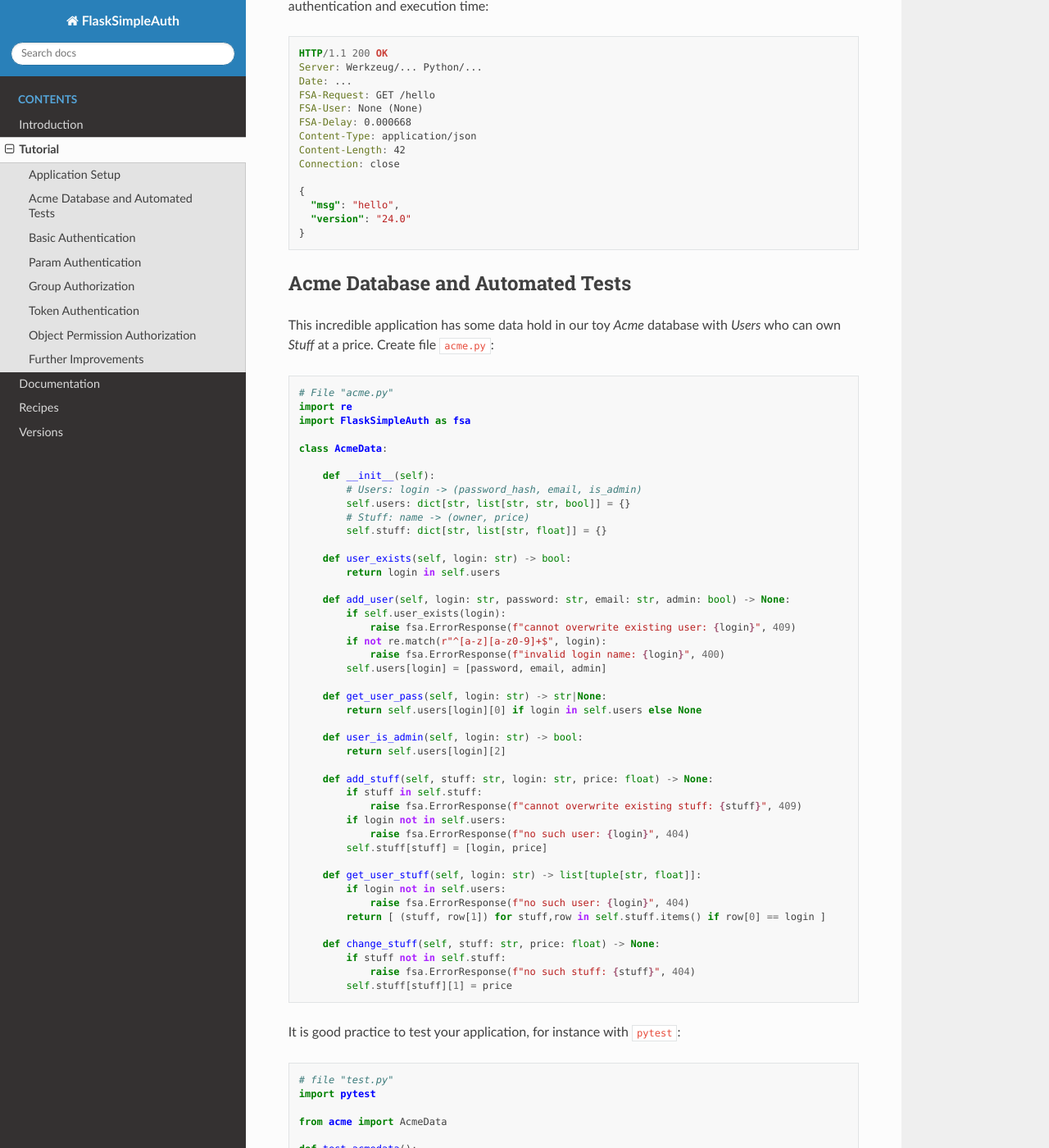
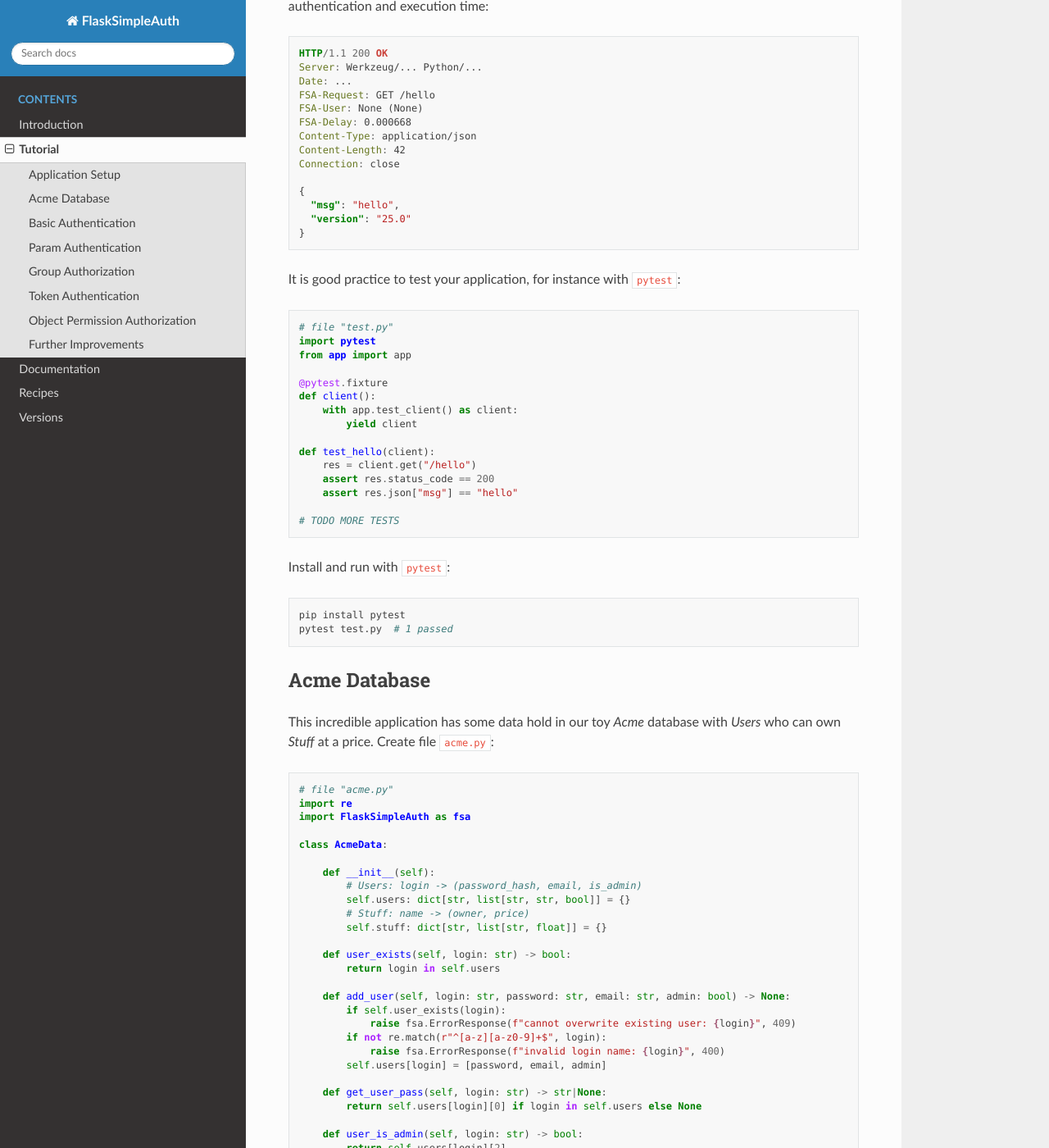
Before and after one commit to zx80/flask-simple-auth, a Sphinx documentation site: the page built from docs/TUTORIAL.md, in a window 1280 px wide and 1400 px high, scrolled down 1472 px. Shown: the whole window at 82% size. Built offline with Sphinx 7.4.7 and the Read the Docs theme 2.0.0, drawn with Linux system fonts in a browser that asks for light colours; pages that are not in the unit, such as notebooks, are missing from menus; some of the changed text lies outside the part shown.

Commit message:
move pytest init in setup

````diff
--- a/docs/TUTORIAL.md
+++ b/docs/TUTORIAL.md
@@ -30,7 +30,7 @@ The `authorize` route parameter is mandatory to declare authorization
 requirements on the route. If not set, the route is closed (403).
 
 ```python
-# File "app.py"
+# file "app.py"
 
 # necessary for debug messages to show up…
 import logging
@@ -54,7 +54,7 @@ def get_hello():
 Create the `acme.conf` configuration file:
 
 ```python
-# File "acme.conf"
+# file "acme.conf"
 FSA_MODE = "debug1"  # debug level 1, max is 4
 ```
 
@@ -89,17 +89,45 @@ Connection: close
 
 {
   "msg": "hello",
-  "version": "24.0"
+  "version": "25.0"
 }
 ```
 
-## Acme Database and Automated Tests
+It is good practice to test your application, for instance with
+[`pytest`](https://pytest.org/):
+
+```python
+# file "test.py"
+import pytest
+from app import app
+
+@pytest.fixture
+def client():
+    with app.test_client() as client:
+        yield client
+
+def test_hello(client):
+    res = client.get("/hello")
+    assert res.status_code == 200
+    assert res.json["msg"] == "hello"
+
+# TODO MORE TESTS
+```
+
+Install and run with `pytest`:
+
+```shell
+pip install pytest
+pytest test.py  # 1 passed
+```
+
+## Acme Database
 
 This incredible application has some data hold in our toy *Acme* database
 with *Users* who can own *Stuff* at a price. Create file `acme.py`:
 
 ```python
-# File "acme.py"
+# file "acme.py"
 import re
 import FlaskSimpleAuth as fsa
 
@@ -145,13 +173,10 @@ class AcmeData:
         self.stuff[stuff][1] = price
 ```
 
-It is good practice to test your application, for instance with
-[`pytest`](https://pytest.org/):
+This class can be tested with `test.py`:
 
 ```python
-# file "test.py"
-import pytest
-
+# append to "test.py"
 from acme import AcmeData
 
 def test_acmedata():
@@ -170,27 +195,6 @@ def test_acmedata():
     assert db.get_user_stuff("calvin") == [ ("toy", 2.72) ]
     db.change_stuff("pencil", 3.14)
     assert db.get_user_stuff("susie") == [ ("pencil", 3.14) ]
-
-from app import app
-
-@pytest.fixture
-def client():
-    with app.test_client() as client:
-        yield client
-
-def test_hello(client):
-    res = client.get("/hello")
-    assert res.status_code == 200
-    assert res.json["msg"] == "hello"
-
-# TODO MORE TESTS
-```
-
-Install and run with `pytest`:
-
-```shell
-pip install pytest
-pytest test.py  # 2 passed
 ```
 
 ## Basic Authentication
@@ -221,7 +225,7 @@ Create a `database.py` file which will hold our application primitive database
 interface:
 
 ```python
-# File "database.py"
+# file "database.py"
 import os
 import FlaskSimpleAuth as fsa
 from acme import AcmeData
@@ -241,7 +245,7 @@ def init_app(app: fsa.Flask):
 Create an `auth.py` file for the authentication and authorization stuff:
 
 ```python
-# File "auth.py"
+# file "auth.py"
 import FlaskSimpleAuth as fsa
 
 # we need the database!
````
